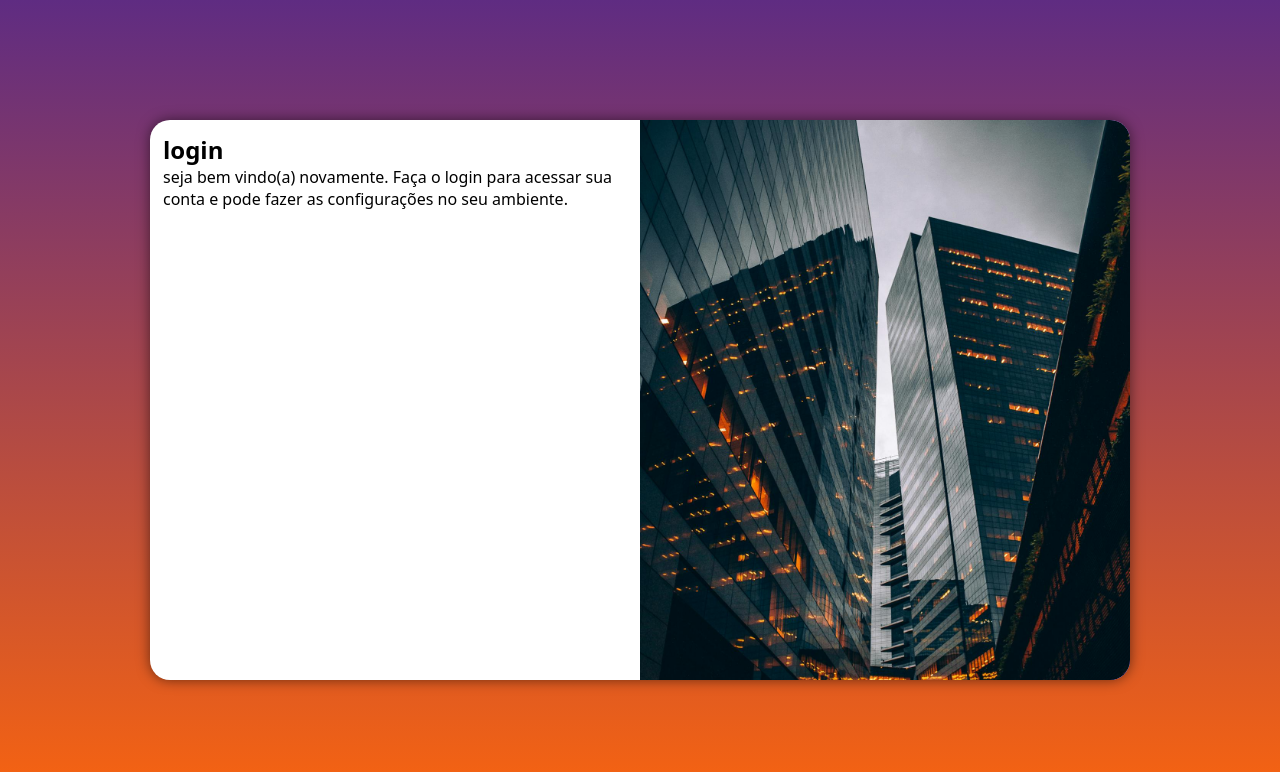
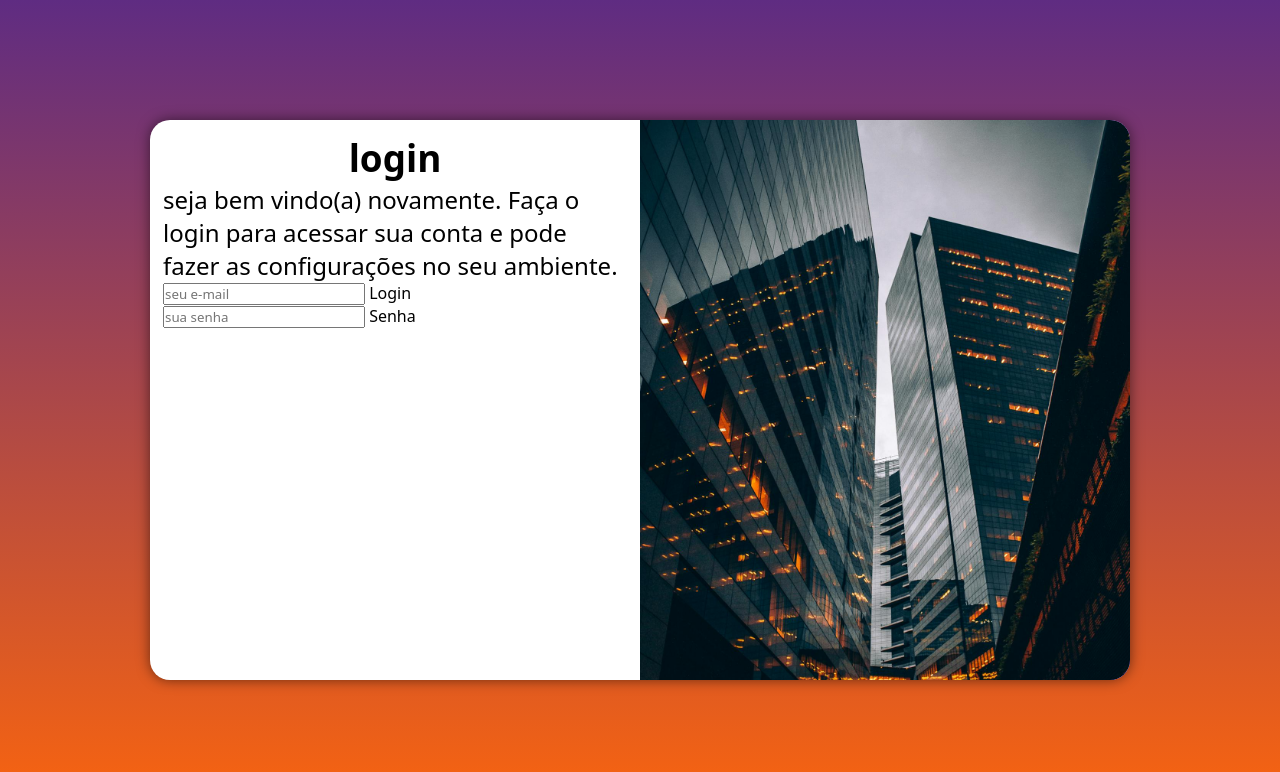
Before and after one commit to ErnestoMajor/projeto-login, a plain HTML site: page index.html in a window 1280 px wide. Drawn offline with Linux system fonts and the light colour scheme.

Commit message:
Atualizando o projeto-login

```diff
--- a/estilos/media-query.css
+++ b/estilos/media-query.css
@@ -26,6 +26,10 @@
         width: 70%;
 
     }
+
+    div#formulario > p {
+    font-size: 1.2em;
+}
 }
 
 @media screen and (min-width: 992px) {
@@ -49,4 +53,12 @@
         float: left;
         width: 50%;
     }
+
+    div#formulario > h1 {
+    font-size: 2.3em;
+    }
+
+    div#formulario > p {
+    font-size: 1.5em;
+    }
 }
--- a/estilos/style.css
+++ b/estilos/style.css
@@ -53,3 +53,11 @@ section#login > div#formulario {
     padding: 13px;
 
 }
+
+div#formulario > h1 {
+    text-align: center;
+}
+
+div#formulario > p {
+    font-size: .9em;
+}
--- a/index.html
+++ b/index.html
@@ -20,7 +20,16 @@
                     e pode fazer as configurações no seu ambiente.
                 </p>
                 <form action="login.php" method="post">
+                    <div id="campo">
 
+                        <input type="email" name="login" id="ilogin" placeholder="seu e-mail">
+                        <label for="ilogin">Login</label>
+                    </div>
+                    <div id="campo">
+
+                        <input type="password" name="sen" id="isen" placeholder="sua senha">
+                        <label for="isen">Senha</label>
+                    </div>
                 </form>
             </div>
         </section>
```
